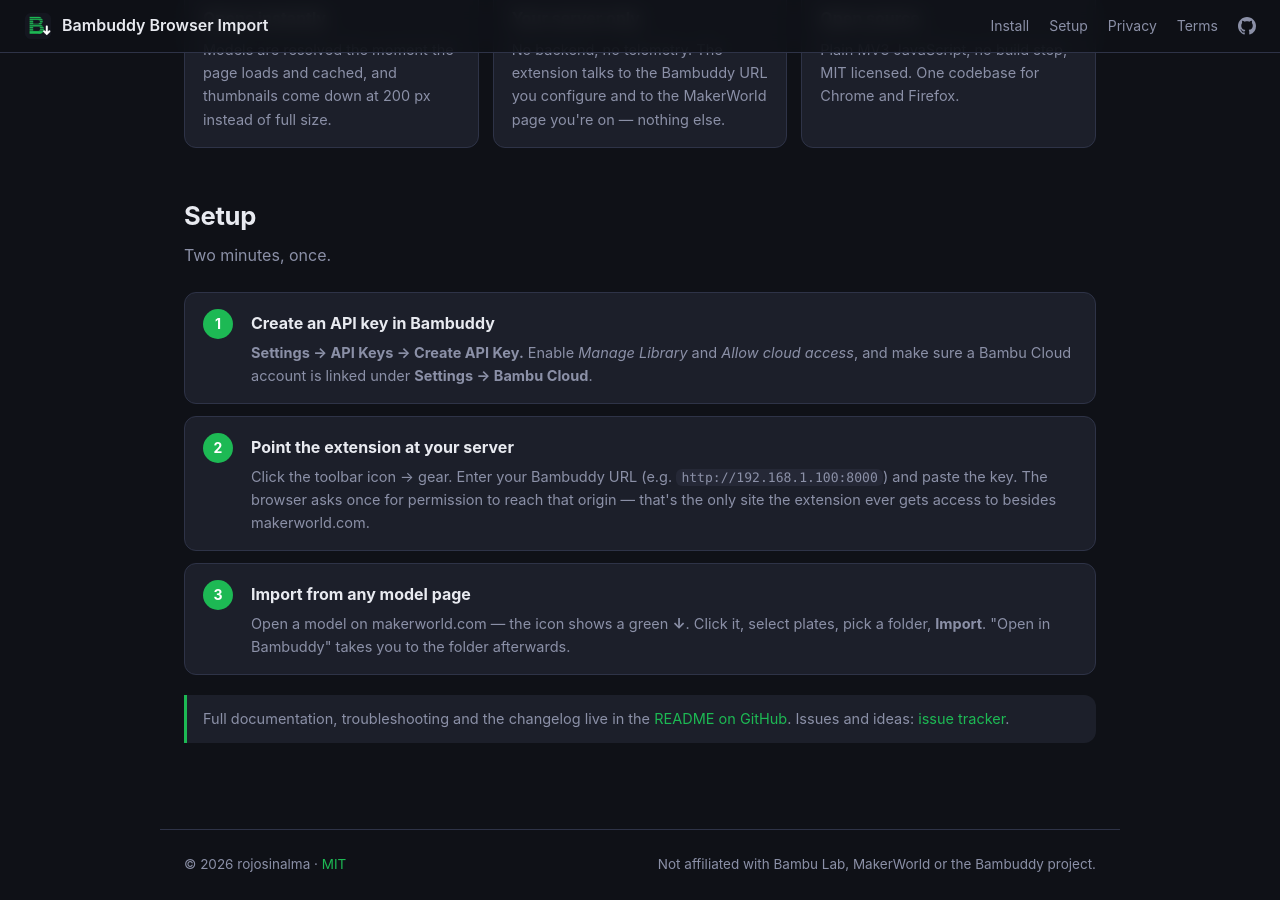
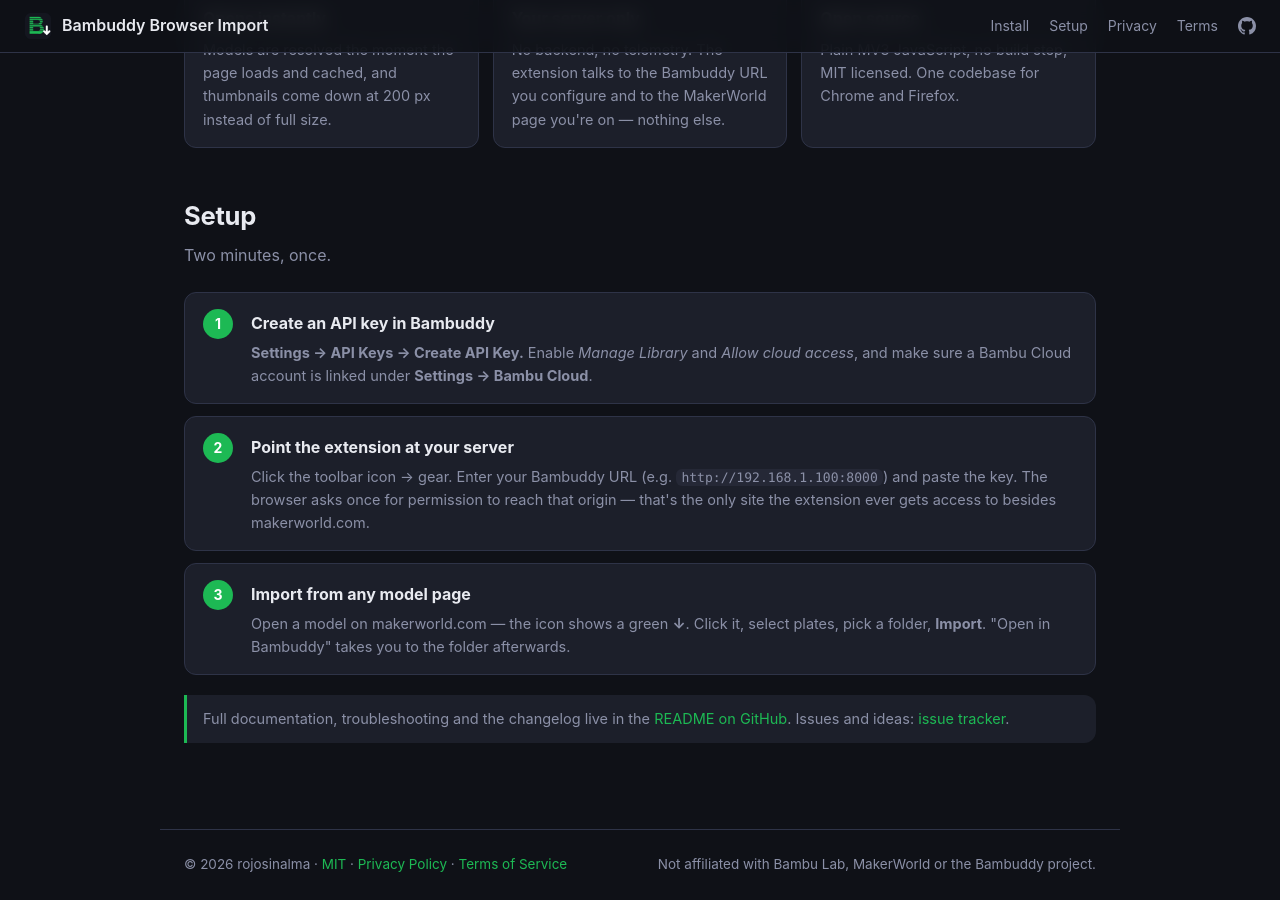
Before and after one commit to rojosinalma/bambuddy-browser-import, a Jekyll site: the page built from index.md, in a window 1280 px wide and 900 px high, scrolled down 1007 px. Built offline with Jekyll 4.4.1, drawn with Linux system fonts in a browser that asks for light colours.

Commit message:
Pages: privacy and terms links in footer

```diff
--- a/_layouts/default.html
+++ b/_layouts/default.html
@@ -34,7 +34,7 @@
   </main>
 
   <footer>
-    <span>© {{ 'now' | date: '%Y' }} rojosinalma · <a href="{{ site.repo }}/blob/main/LICENSE">MIT</a></span>
+    <span>© {{ 'now' | date: '%Y' }} rojosinalma · <a href="{{ site.repo }}/blob/main/LICENSE">MIT</a> · <a href="{{ '/PRIVACY.html' | relative_url }}">Privacy Policy</a> · <a href="{{ '/TERMS.html' | relative_url }}">Terms of Service</a></span>
     <span>Not affiliated with Bambu Lab, MakerWorld or the Bambuddy project.</span>
   </footer>
 </body>
```
